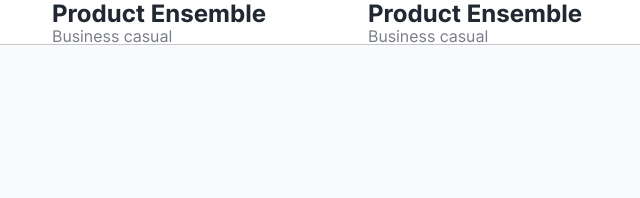
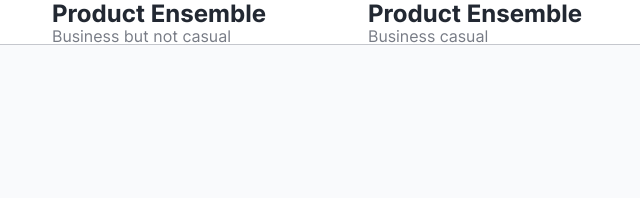
Before and after one commit to mateusmorgado/gitexercise, a plain HTML site: page webtest/index.html in a window 1280 px wide. Shown: the part 845-1043 px from the top of the page, 264-904 px from the left. Drawn offline with Linux system fonts and the light colour scheme.

Commit message:
Update index.html

```diff
--- a/webtest/index.html
+++ b/webtest/index.html
@@ -48,7 +48,7 @@
       <div>
         <img src="images/Product%203.png" />
         <h3>Product Ensemble</h3>
-        <p>Business casual</p>
+        <p>Business but not casual</p>
       </div>
       <div>
         <img src="images/Product%204.png" />
```
